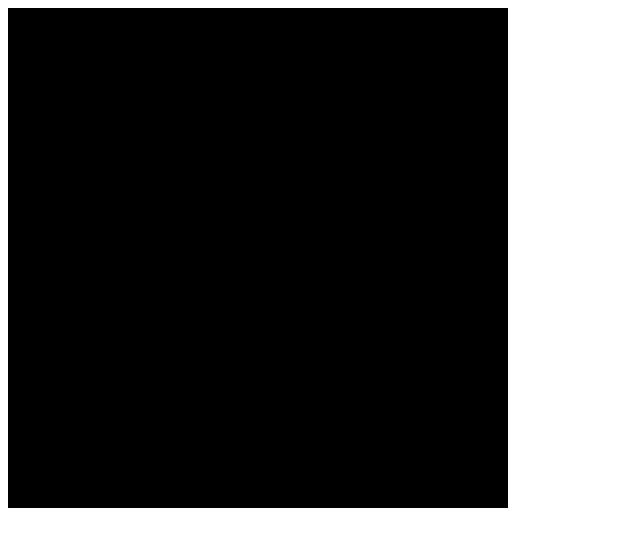
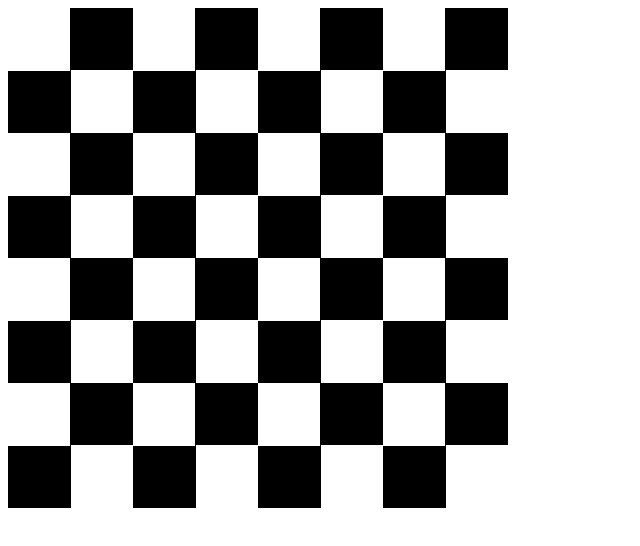
Before and after one commit to Rajesh-Reel/Chessboard, a plain HTML site: page index.html in a window 1280 px wide. Shown: the whole page, without its empty margins (0-640 px from the left). Drawn offline with Linux system fonts and the light colour scheme.

Commit message:
resembling a chessboard now

```diff
--- a/index.css
+++ b/index.css
@@ -1,9 +1,18 @@
 :root {
   --primary-color: black;
+  --secondary-color: white;
 }
 
 .chessboard {
-  background-color: black;
+  /* background-color: black; */
   height: 500px;
   width: 500px;
+  background: conic-gradient(
+      var(--primary-color) 0.25turn,
+      white 0.25turn 0.5turn,
+      var(--primary-color) 0.5turn,
+      0.75turn,
+      white 0.75turn
+    )
+    top left / 25% 25% repeat;
 }
```
